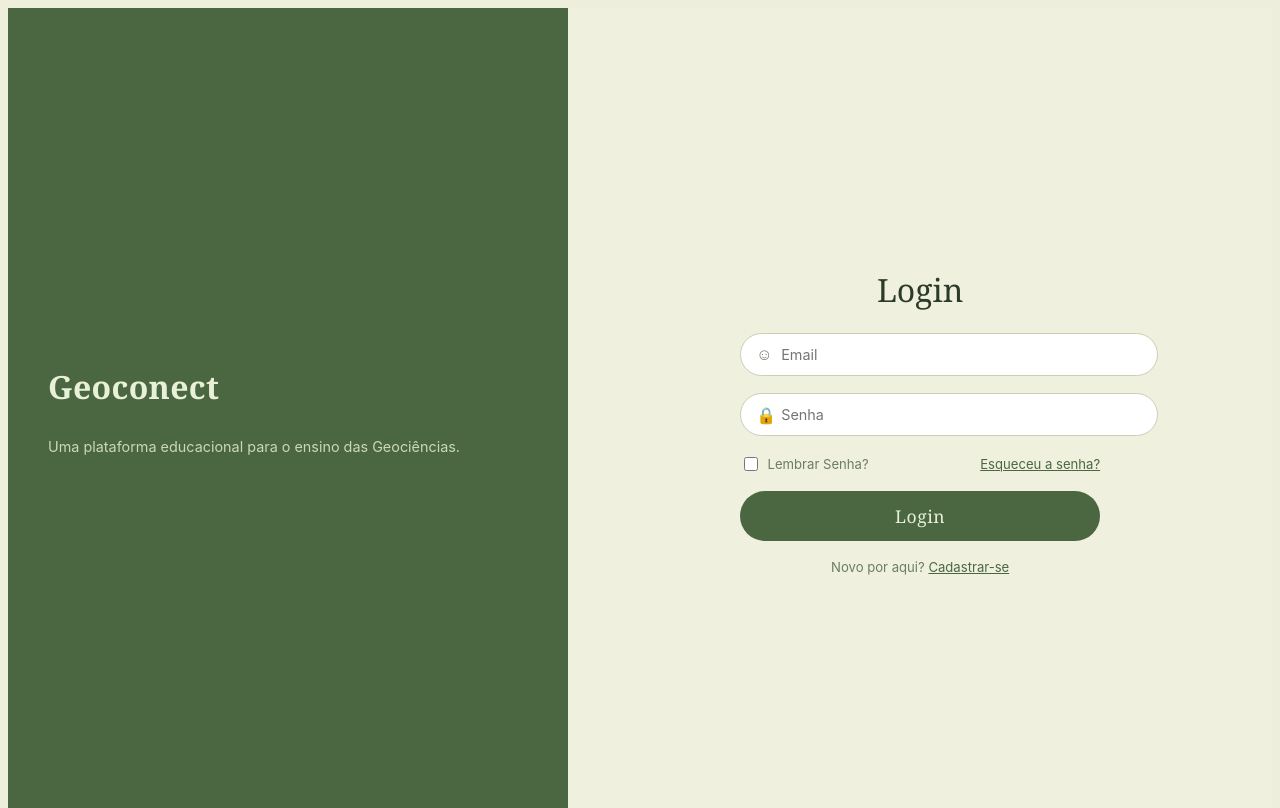
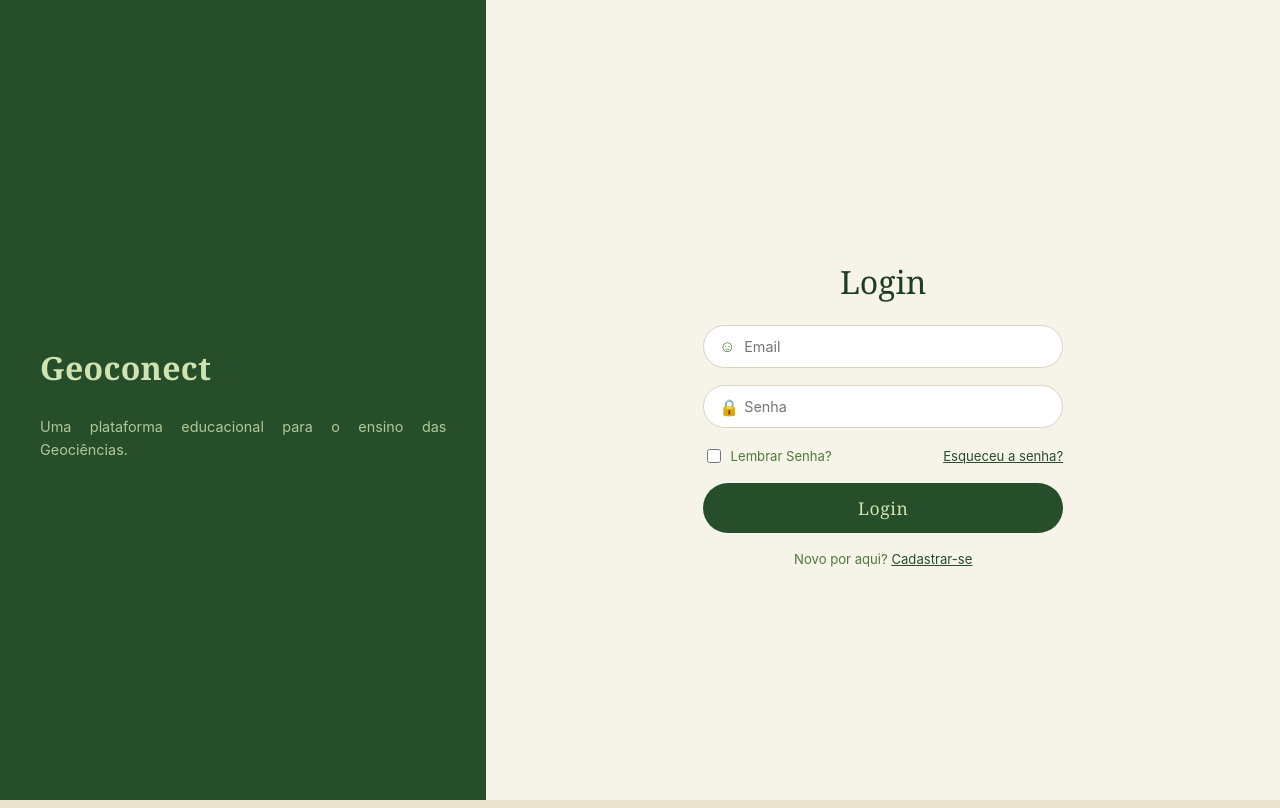
Before and after one commit to BiancaGabriely/GEOCONNECT, a plain HTML site: page login.html in a window 1280 px wide. Drawn offline with Linux system fonts and the light colour scheme.

Commit message:
edição no btn de login

```diff
--- a/login.css
+++ b/login.css
@@ -1,7 +1,24 @@
+* {
+    box-sizing: border-box;
+}
+
+:root {
+  --verde-escuro:   #264E2B;
+  --verde-medio:    #4F7A3A;
+  --verde-claro:    #CFE3B2;
+  --bege-claro:     #F6F3E8;
+  --bege-medio:     #EAE3CF;
+  --cinza-suave:    #D8D3C4;
+  --verde-profundo: #1E3D22;
+  --branco:         #FFFFFF;
+}
+
 html, body {
     height: 100%;
+    margin: 0;
+    padding: 0;
     font-family: 'Inter', sans-serif;
-    background: #eeeedd;
+    background: var(--bege-medio);
 }
 
 .conteinerPrincipal {
@@ -11,7 +28,7 @@
 
 .conteinerEsquerdo {
     width: 38%;
-    background: #4a6741;
+    background: var(--verde-escuro);
     display: flex;
     flex-direction: column;
     justify-content: center;
@@ -22,21 +39,22 @@
     font-family: Georgia, serif;
     font-size: 2rem;
     font-weight: 700;
-    color: #e8f0d8;
+    color: var(--verde-claro);
     margin-bottom: 0.75rem;
     letter-spacing: 0.01em;
 }
 
 .conteinerEsquerdo p {
     font-size: 0.9rem;
-    color: rgba(232, 240, 216, 0.82);
+    color: rgba(207, 227, 178, 0.82);
     line-height: 1.6;
     text-align: justify;
 }
 
 .conteinerDireito {
       flex: 1;
-      background: #f0f0df;
+      background: var(--bege-claro);
+      min-height: 100vh;
       display: flex;
       align-items: center;
       justify-content: center;
@@ -56,7 +74,7 @@
     font-family: Georgia, serif;
     font-size: 2rem;
     font-weight: 400;
-    color: #2c3a2a;
+    color: var(--verde-profundo);
     text-align: center;
     margin-bottom: 0.25rem;
 }
@@ -71,7 +89,7 @@
     left: 1rem;
     top: 50%;
     transform: translateY(-50%);
-    color: #6b7c68;
+    color: var(--verde-medio);
     font-size: 1rem;
     pointer-events: none;
 }
@@ -79,11 +97,11 @@
 .campo input {
     width: 100%;
     padding: 0.75rem 1rem 0.75rem 2.5rem;
-    border: 1px solid  #c8d0b4;
+    border: 1px solid var(--cinza-suave);
     border-radius: 50px;
-    background: #ffffff;
+    background: var(--branco);
     font-size: 0.9rem;
-    color: #2c3a2a;
+    color: var(--verde-profundo);
     font-family: 'Inter', sans-serif;
     outline: none;
     transition: border-color 0.2s;
@@ -101,19 +119,19 @@
     display: flex;
     align-items: center;
     gap: 0.4rem;
-    color:  #6b7c68;;
+    color: var(--verde-medio);
     cursor: pointer;
 }
 
 .lembrar input[type="checkbox"] {
     width: 14px;
     height: 14px;
-    accent-color: #4a6741;
+    accent-color: var(--verde-escuro);
     cursor: pointer;
 }
 
 .esqueceu {
-    color: #4a6741;
+    color: var(--verde-escuro);
     text-decoration: underline;
     cursor: pointer;
     font-size: 0.82rem;
@@ -122,8 +140,8 @@
 #btnLogin {
     width: 100%;
     padding: 0.8rem;
-    background: #4a6741;
-    color: #e8f0d8;
+    background: var(--verde-escuro);
+    color: var(--verde-claro);
     font-family: Georgia, serif;
     font-size: 1.1rem;
     font-weight: 400;
@@ -135,23 +153,23 @@
 }
 
 #btnLogin:hover {
-    background: #3d5c35;
+    background: var(--verde-profundo);
 }
 
 .cadastroLinha {
     font-size: 0.82rem;
-    color: #6b7c68;
+    color: var(--verde-medio);
     text-align: center;
 }
 
 .cadastroLinha a {
-    color: #4a6741;
+    color: var(--verde-escuro);
     text-decoration: underline;
     cursor: pointer;
 }
 
 .cadastroLinha a:hover {
-    color: v#3d5c35;
+    color: var(--verde-profundo);
 }
 
     /* ── Responsivo ── */
```
